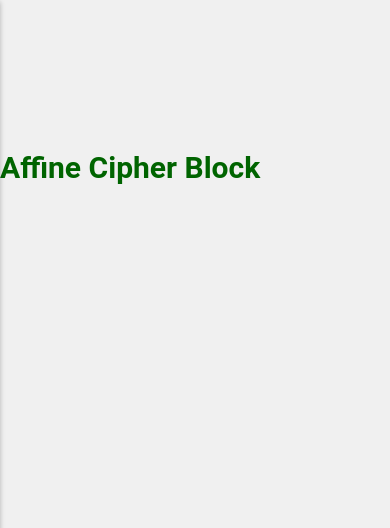
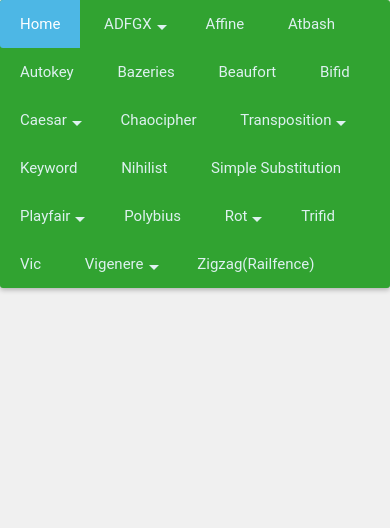
Before and after one commit to Sathiyanarayanan-M/CipherTechniques__Django, a Django app: page /affine in a window 390 px wide. Shown: the top 528 px of the page. Run offline with Django 3.2, Linux system fonts and the light colour scheme.

Commit message:
updated css

```diff
--- a/static/css/style.css
+++ b/static/css/style.css
@@ -32,10 +33,10 @@
   margin-left: auto;
   margin-right: auto;
 }
-
+/*navigation bar*/
 .nav-fostrap {
   display: block;
-  background: violet;
+  background: rgb(49, 163, 49);
   -webkit-box-shadow: 0 2px 5px 0 rgba(0, 0, 0, 0.26);
   -moz-box-shadow: 0 2px 5px 0 rgba(0, 0, 0, 0.26);
   -ms-box-shadow: 0 2px 5px 0 rgba(0, 0, 0, 0.26);
@@ -56,11 +57,12 @@
 }
 
 .nav-fostrap li {
+  /* this is main*/
   list-style-type: none;
   margin: 0;
   padding: 0;
   display: inline-block;
-  position: relative;
+  position: static;
   font-size: 14;
   color: #def1f0;
 }
@@ -281,27 +267,4 @@
     top: 20px;
     right: 10px;
   }
-
-  .cover-bg {
-    background: rgba(0, 0, 0, 0.5);
-    position: fixed;
-    top: 0;
-    bottom: 0;
-    left: 0;
-    right: 0;
-  }
 }
-@media only screen and (max-width: 1199px) {
-  .container {
-    position: absolute;
-    top: 0;
-    width: 96%;
-  }
-}
-
-.fixed-top {
-  position: fixed;
-  top: 0;
-  right: 0;
-  left: 0;
-}
--- a/templates/home.html
+++ b/templates/home.html
@@ -10,29 +10,61 @@
                 <div class="nav-fostrap">
                   <ul>
                     <li><a href="home">Home</a></li>
-                    <li><a>Top2<span class="arrow-down"></span></a>
+                    <li><a>ADFGX<span class="arrow-down"></span></a>
                       <ul class="dropdown">
-                        <li><a href="">base</a></li>
-                        <li><a href="">base</a></li>
-                        <li><a href="">base</a></li>
-                        <li><a href="">base</a></li>
+                        <li><a href="">ADFGX</a></li>
+                        <li><a href="">ADFGVX</a></li>
                       </ul>
                     </li>
-                    <li><a>Top1<span class="arrow-down"></span></a>
+                    <li><a href="">Affine</a></li>
+                    <li><a href="">Atbash</a></li>
+                    <li><a href="">Autokey</a></li>
+                    <li><a href="">Bazeries</a></li>
+                    <li><a href="">Beaufort</a></li>
+                    <li><a href="">Bifid</a></li>
+                    <li><a>Caesar<span class="arrow-down"></span></a>
                       <ul class="dropdown">
-                        <li><a href="">Top3</a></li>
-                        <li><a href="">Top4</a></li>
+                        <li><a href="">Caesar</a></li>
+                        <li><a href="">Caesar Progressive</a></li>
                       </ul>
                     </li>
-                    <li><a>Top5<span class="arrow-down"></span></a>
+                    <li><a href="">Chaocipher</a></li>
+                    <li><a>Transposition<span class="arrow-down"></span></a>
                       <ul class="dropdown">
-                        <li><a href="">base</a></li>
-                        <li><a href="">base</a></li>
+                        <li><a href="">Columnar Transposition</a></li>
+                        <li><a href="">Myszkowski Transposition</a></li>
                       </ul>
                     </li>
-                    <li><a href="">base</a></li>
-                    <li><a href="">base</a></li>
-                    <li><a href="">base</a></li>
+                    <li><a href="">Keyword</a></li>
+                    <li><a href="">Nihilist</a></li>
+                    <li><a href="">Simple Substitution</a></li>
+                    <li><a>Playfair<span class="arrow-down"></span></a>
+                      <ul class="dropdown">
+                        <li><a href="">Playfair One Square</a></li>
+                        <li><a href="">Playfair Two Square</a></li>
+                        <li><a href="">Playfair Three Square</a></li>
+                        <li><a href="">Playfair Four Square</a></li>
+                      </ul>
+                    </li>
+                    <li><a href="">Polybius</a></li>
+                    <li><a>Rot<span class="arrow-down"></span></a>
+                      <ul class="dropdown">
+                        <li><a href="">Rot13</a></li>
+                        <li><a href="">Rot5</a></li>
+                        <li><a href="">Rot18</a></li>
+                        <li><a href="">Rot47</a></li>
+                      </ul>
+                    </li>
+                    <li><a href="">Trifid</a></li>
+                    <li><a href="">Vic</a></li>
+                    <li><a>Vigenere<span class="arrow-down"></span></a>
+                      <ul class="dropdown">
+                        <li><a href="">Vigenere</a></li>
+                        <li><a href="">Gronsfeld</a></li>
+                        <li><a href="">Porta</a></li>
+                      </ul>
+                    </li>
+                    <li><a href="">Zigzag(Railfence)</a></li>
                   </ul>
                 </div>
               </nav>
--- a/templates/main.html
+++ b/templates/main.html
@@ -2,7 +2,7 @@
 {%block content%}
 <div  style="margin-top:absolute;margin-bottom:30px;text-align:center;">
     <img src="https://www.flaticon.com/svg/static/icons/svg/1995/1995711.svg" style="width: 200px;;margin-bottom:15px">
-    <h1 style="color:#03A9F4">Encryption and Decryption Techniques</h1><br>
+    <h1 style="color:rgb(49, 163, 49)">Encryption and Decryption Techniques</h1><br>
     <h2 style="color: #505050;">Creator Sathiyanarayanan</h2>
   </div>
 
```
Also changed, not shown: other parts of static/css/style.css (+8 -23 lines).
